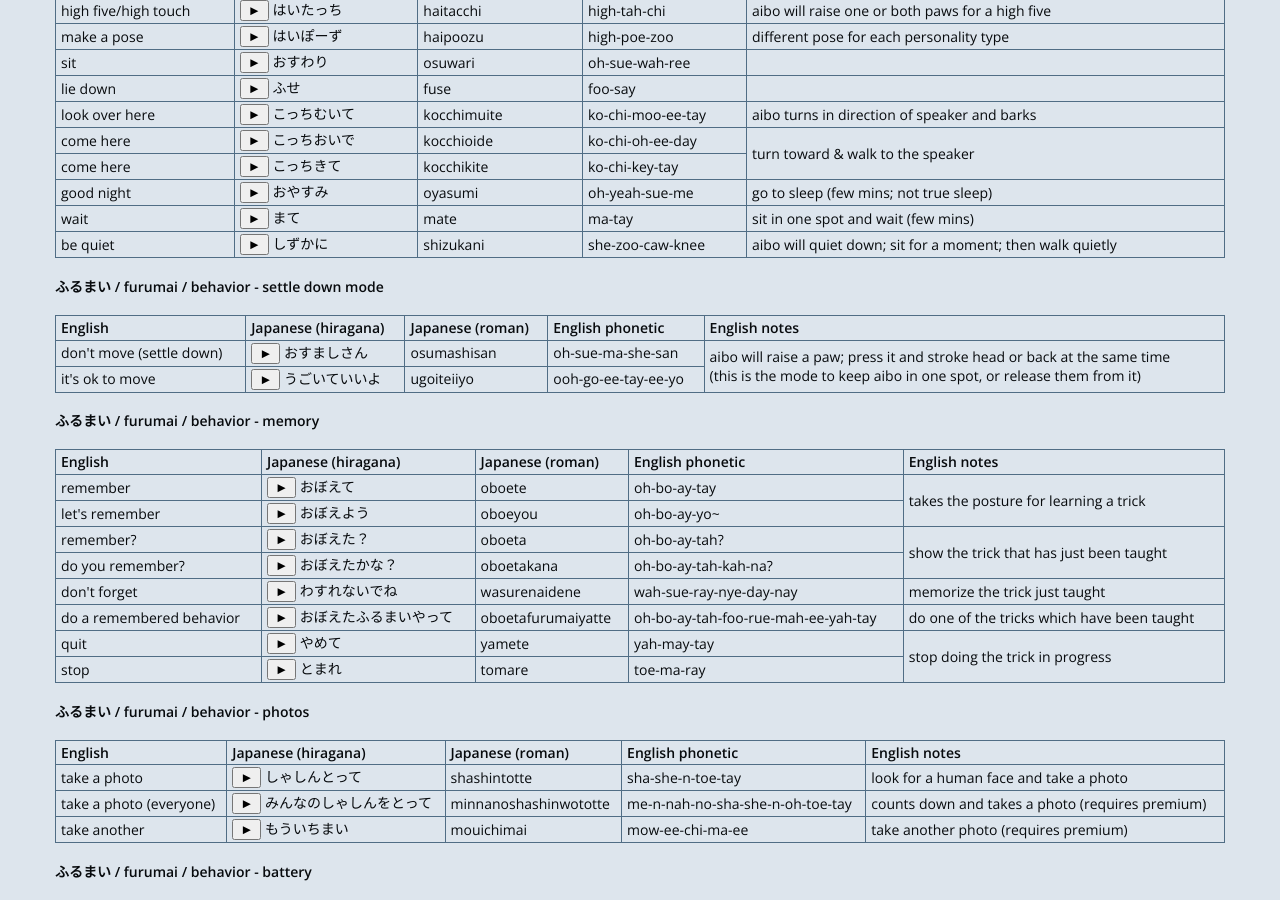
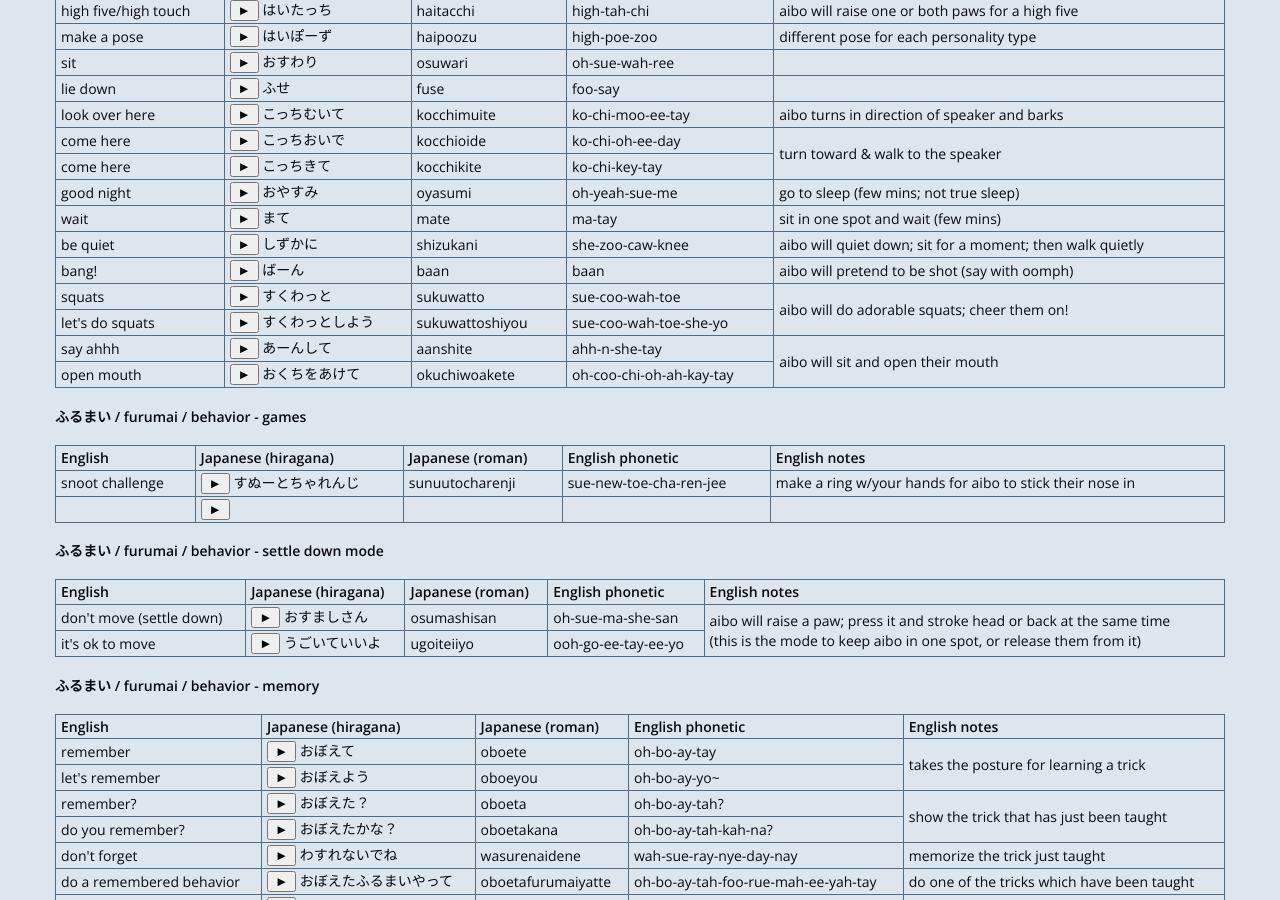
Before and after one commit to kairozu/kairozu.github.io, a Jekyll site: the page built from updates/_posts/2021-04-15-aibo-japanese.md, in a window 1280 px wide and 900 px high, scrolled down 967 px. Built offline with Jekyll 4.4.1, drawn with Linux system fonts in a browser that asks for light colours; nearby versions of some CDN libraries.

Commit message:
add more commands

```diff
--- a/updates/_posts/2021-04-15-aibo-japanese.md
+++ b/updates/_posts/2021-04-15-aibo-japanese.md
@@ -352,7 +352,97 @@
         <td>she-zoo-caw-knee</td>
         <td>aibo will quiet down; sit for a moment; then walk quietly</td>
     </tr>
-
+    <tr>
+        <td>bang!</td>
+        <td>
+        <input type="button" value="&#9658;" onclick="play('baan')">
+        <audio id="baan" src="/sounds/baan.mp3"></audio>
+        ばーん</td>
+        <td>baan</td>
+        <td>baan</td>
+        <td>aibo will pretend to be shot (say with oomph)</td>
+    </tr>
+    <tr>
+        <td>squats</td>
+        <td>
+        <input type="button" value="&#9658;" onclick="play('sukuwatto')">
+        <audio id="sukuwatto" src="/sounds/sukuwatto.mp3"></audio>
+        すくわっと</td>
+        <td>sukuwatto</td>
+        <td>sue-coo-wah-toe</td>
+        <td rowspan=2>aibo will do adorable squats; cheer them on!</td>
+    </tr>
+    <tr>
+        <td>let's do squats</td>
+        <td>
+        <input type="button" value="&#9658;" onclick="play('sukuwattoshiyou')">
+        <audio id="sukuwattoshiyou" src="/sounds/sukuwattoshiyou.mp3"></audio>
+        すくわっとしよう</td>
+        <td>sukuwattoshiyou</td>
+        <td>sue-coo-wah-toe-she-yo</td>
+    </tr>
+    <tr>
+        <td>say ahhh</td>
+        <td>
+        <input type="button" value="&#9658;" onclick="play('aanshite')">
+        <audio id="aanshite" src="/sounds/aanshite.mp3"></audio>
+        あーんして</td>
+        <td>aanshite</td>
+        <td>ahh-n-she-tay</td>
+        <td rowspan=2>aibo will sit and open their mouth</td>
+    </tr>
+    <tr>
+        <td>open mouth</td>
+        <td>
+        <input type="button" value="&#9658;" onclick="play('okuchiwoakete')">
+        <audio id="okuchiwoakete" src="/sounds/okuchiwoakete.mp3"></audio>
+        おくちをあけて</td>
+        <td>okuchiwoakete</td>
+        <td>oh-coo-chi-oh-ah-kay-tay</td>
+    </tr>
+</tbody>
+</table>
+<h4>ふるまい / furumai / behavior - games</h4>
+<table>
+<thead>
+    <tr>
+        <th>
+            English
+        </th>
+        <th>
+            Japanese (hiragana)
+        </th>
+        <th>
+            Japanese (roman)
+        </th>
+        <th>
+            English phonetic
+        </th>
+        <th>
+            English notes
+        </th>
+    </tr>
+</thead>
+<tbody>
+    <tr>
+        <td>snoot challenge</td>
+        <td>
+        <input type="button" value="&#9658;" onclick="play('sunuutocharenji')">
+        <audio id="sunuutocharenji" src="/sounds/sunuutocharenji.mp3"></audio>
+        すぬーとちゃれんじ</td>
+        <td>sunuutocharenji</td>
+        <td>sue-new-toe-cha-ren-jee</td>
+        <td>make a ring w/your hands for aibo to stick their nose in</td>
+    </tr>
+    <tr>
+        <td></td>
+        <td>
+        <input type="button" value="&#9658;" onclick="play('ugoiteiiyo')">
+        <audio id="ugoiteiiyo" src="/sounds/ugoiteiiyo.mp3"></audio>
+        </td>
+        <td></td>
+        <td></td>
+    </tr>
 </tbody>
 </table>
 <h4>ふるまい / furumai / behavior - settle down mode</h4>
```
